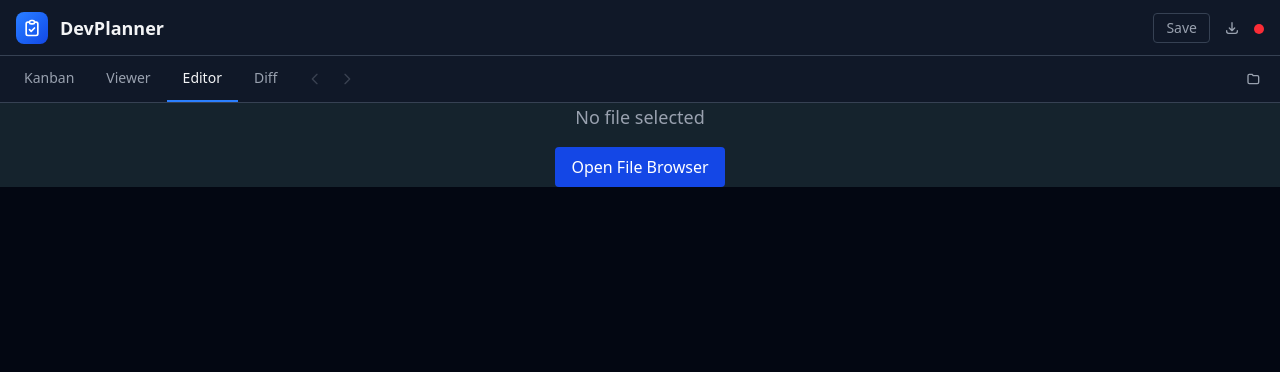
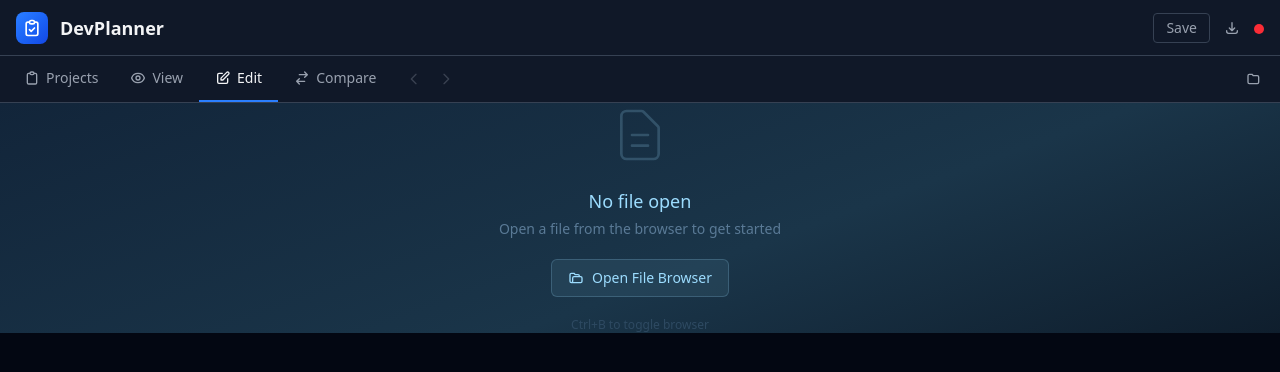
Before and after one commit to illogical/DevPlanner, a React (Vite) app in the folder frontend/: page /editor in a window 1280 px wide. Shown: the top 372 px of the page. Built offline with nearby package versions, Linux system fonts and the light colour scheme; no server answers.

Commit message:
feat: rename nav tabs with icons, VaultPad style makeover, update TASKS.md
Co-authored-by: illogical <1373409+illogical@users.noreply.github.com>

```diff
--- /dev/null
+++ b/frontend/src/components/doc/DocEmptyState.tsx
@@ -0,0 +1,68 @@
+interface DocEmptyStateProps {
+  onOpenFileBrowser: () => void;
+  label?: string;
+}
+
+function DocIcon() {
+  return (
+    <svg
+      className="w-16 h-16 opacity-20"
+      fill="none"
+      stroke="currentColor"
+      viewBox="0 0 24 24"
+      style={{ color: '#9cdcfe' }}
+    >
+      <path
+        strokeLinecap="round"
+        strokeLinejoin="round"
+        strokeWidth={1}
+        d="M9 12h6m-6 4h6m2 5H7a2 2 0 01-2-2V5a2 2 0 012-2h5.586a1 1 0 01.707.293l5.414 5.414a1 1 0 01.293.707V19a2 2 0 01-2 2z"
+      />
+    </svg>
+  );
+}
+
+function FolderOpenIcon() {
+  return (
+    <svg className="w-4 h-4" fill="none" stroke="currentColor" viewBox="0 0 24 24">
+      <path
+        strokeLinecap="round"
+        strokeLinejoin="round"
+        strokeWidth={2}
+        d="M5 19a2 2 0 01-2-2V7a2 2 0 012-2h4l2 2h4a2 2 0 012 2v1M5 19h14a2 2 0 002-2v-5a2 2 0 00-2-2H9a2 2 0 00-2 2v5a2 2 0 01-2 2z"
+      />
+    </svg>
+  );
+}
+
+export function DocEmptyState({ onOpenFileBrowser, label = 'No file open' }: DocEmptyStateProps) {
+  return (
+    <div
+      className="flex-1 flex flex-col items-center justify-center gap-5 select-none"
+      style={{ background: 'linear-gradient(160deg, #12253a 0%, #1A3549 60%, #0f1e2d 100%)' }}
+    >
+      <DocIcon />
+
+      <div className="text-center">
+        <p className="text-lg font-medium mb-1" style={{ color: '#9cdcfe' }}>
+          {label}
+        </p>
+        <p className="text-sm" style={{ color: '#5a7a96' }}>
+          Open a file from the browser to get started
+        </p>
+      </div>
+
+      <button
+        onClick={onOpenFileBrowser}
+        className="doc-empty-btn flex items-center gap-2 px-4 py-2 rounded-md text-sm font-medium transition-all"
+      >
+        <FolderOpenIcon />
+        Open File Browser
+      </button>
+
+      <p className="text-xs" style={{ color: '#2e4a62' }}>
+        Ctrl+B to toggle browser
+      </p>
+    </div>
+  );
+}
--- a/frontend/src/components/layout/AppNavBar.tsx
+++ b/frontend/src/components/layout/AppNavBar.tsx
@@ -2,15 +2,49 @@ import { NavLink, useLocation } from 'react-router-dom';
 import { useStore } from '../../store';
 import { cn } from '../../utils/cn';
 
+function ProjectsIcon() {
+  return (
+    <svg className="w-4 h-4" fill="none" stroke="currentColor" viewBox="0 0 24 24">
+      <path strokeLinecap="round" strokeLinejoin="round" strokeWidth={2}
+        d="M9 5H7a2 2 0 00-2 2v12a2 2 0 002 2h10a2 2 0 002-2V7a2 2 0 00-2-2h-2M9 5a2 2 0 002 2h2a2 2 0 002-2M9 5a2 2 0 012-2h2a2 2 0 012 2" />
+    </svg>
+  );
+}
+
+function ViewIcon() {
+  return (
+    <svg className="w-4 h-4" fill="none" stroke="currentColor" viewBox="0 0 24 24">
+      <path strokeLinecap="round" strokeLinejoin="round" strokeWidth={2}
+        d="M15 12a3 3 0 11-6 0 3 3 0 016 0z" />
+      <path strokeLinecap="round" strokeLinejoin="round" strokeWidth={2}
+        d="M2.458 12C3.732 7.943 7.523 5 12 5c4.478 0 8.268 2.943 9.542 7-1.274 4.057-5.064 7-9.542 7-4.477 0-8.268-2.943-9.542-7z" />
+    </svg>
+  );
+}
+
+function EditIcon() {
+  return (
+    <svg className="w-4 h-4" fill="none" stroke="currentColor" viewBox="0 0 24 24">
+      <path strokeLinecap="round" strokeLinejoin="round" strokeWidth={2}
+        d="M11 5H6a2 2 0 00-2 2v11a2 2 0 002 2h11a2 2 0 002-2v-5m-1.414-9.414a2 2 0 112.828 2.828L11.828 15H9v-2.828l8.586-8.586z" />
+    </svg>
+  );
+}
+
+function CompareIcon() {
+  return (
+    <svg className="w-4 h-4" fill="none" stroke="currentColor" viewBox="0 0 24 24">
+      <path strokeLinecap="round" strokeLinejoin="round" strokeWidth={2}
+        d="M8 7h12m0 0l-4-4m4 4l-4 4m0 6H4m0 0l4 4m-4-4l4-4" />
+    </svg>
+  );
+}
+
 function FolderIcon() {
   return (
     <svg className="w-4 h-4" fill="none" stroke="currentColor" viewBox="0 0 24 24">
-      <path
-        strokeLinecap="round"
-        strokeLinejoin="round"
-        strokeWidth={2}
-        d="M3 7a2 2 0 012-2h4l2 2h6a2 2 0 012 2v8a2 2 0 01-2 2H5a2 2 0 01-2-2V7z"
-      />
+      <path strokeLinecap="round" strokeLinejoin="round" strokeWidth={2}
+        d="M3 7a2 2 0 012-2h4l2 2h6a2 2 0 012 2v8a2 2 0 01-2 2H5a2 2 0 01-2-2V7z" />
     </svg>
   );
 }
@@ -31,18 +65,18 @@ function ArrowRightIcon() {
   );
 }
 
-interface NavTab { label: string; to: string; exact?: boolean; }
+interface NavTab { label: string; to: string; icon: React.ReactNode; exact?: boolean; }
 
 const NAV_TABS: NavTab[] = [
-  { label: 'Kanban', to: '/', exact: true },
-  { label: 'Viewer', to: '/viewer' },
-  { label: 'Editor', to: '/editor' },
-  { label: 'Diff', to: '/diff' },
+  { label: 'Projects', to: '/', icon: <ProjectsIcon />, exact: true },
+  { label: 'View', to: '/viewer', icon: <ViewIcon /> },
+  { label: 'Edit', to: '/editor', icon: <EditIcon /> },
+  { label: 'Compare', to: '/diff', icon: <CompareIcon /> },
 ];
 
 function tabClass(isActive: boolean) {
   return cn(
-    'px-4 py-3 text-sm font-medium transition-colors border-b-2',
+    'flex items-center gap-1.5 px-4 py-3 text-sm font-medium transition-colors border-b-2',
     isActive
       ? 'border-blue-500 text-gray-100'
       : 'border-transparent text-gray-400 hover:text-gray-200'
@@ -74,7 +108,7 @@ export function AppNavBar() {
     <nav className="bg-gray-900 border-b border-gray-700 flex items-center px-2">
       {/* Navigation tabs */}
       <div className="flex items-center">
-        {NAV_TABS.map(({ label, to, exact }) => {
+        {NAV_TABS.map(({ label, to, icon, exact }) => {
           let isActive: boolean;
           if (exact) {
             isActive = isKanban;
@@ -88,20 +122,23 @@ export function AppNavBar() {
               to={getTabTo(to)}
               className={tabClass(isActive)}
               end={exact}
+              aria-label={label}
             >
-              {label}
+              {icon}
+              <span>{label}</span>
             </NavLink>
           );
         })}
       </div>
 
-      {/* Doc view: back/forward + file browser */}
+      {/* Doc view: back/forward buttons */}
       {isDocView && (
         <div className="flex items-center gap-1 ml-2">
           <button
             onClick={goBack}
             disabled={docBackHistory.length === 0}
             title="Go back"
+            aria-label="Go back"
             className="p-1.5 rounded text-gray-400 hover:text-gray-200 disabled:opacity-30 disabled:cursor-not-allowed transition-colors"
           >
             <ArrowLeftIcon />
@@ -110,6 +147,7 @@ export function AppNavBar() {
             onClick={goForward}
             disabled={docForwardHistory.length === 0}
             title="Go forward"
+            aria-label="Go forward"
             className="p-1.5 rounded text-gray-400 hover:text-gray-200 disabled:opacity-30 disabled:cursor-not-allowed transition-colors"
           >
             <ArrowRightIcon />
@@ -120,12 +158,12 @@ export function AppNavBar() {
       {/* Spacer */}
       <div className="flex-1" />
 
-      {/* File browser toggle (always visible) */}
+      {/* File browser toggle */}
       <button
         onClick={toggleFileBrowser}
         title="Toggle file browser"
+        aria-label="Toggle file browser"
         className="p-1.5 m-1 rounded text-gray-400 hover:text-gray-200 hover:bg-gray-800 transition-colors"
-        aria-label="Toggle file browser"
       >
         <FolderIcon />
       </button>
--- a/frontend/src/index.css
+++ b/frontend/src/index.css
@@ -111,3 +111,142 @@ mark.search-mark {
   color: inherit;
   padding: 0 1px;
 }
+
+/* Doc Manager empty state button */
+.doc-empty-btn {
+  background: rgba(155, 220, 254, 0.08);
+  border: 1px solid rgba(155, 220, 254, 0.2);
+  color: #9cdcfe;
+}
+.doc-empty-btn:hover {
+  background: rgba(155, 220, 254, 0.16);
+  border-color: rgba(155, 220, 254, 0.35);
+}
+
+/* ─── Doc Manager: Markdown Preview (VaultPad palette) ──────────────────── */
+
+.prose-doc {
+  color: #d4d4d4;
+  line-height: 1.75;
+  font-size: 0.9375rem;
+}
+
+.prose-doc p {
+  margin-bottom: 0.9em;
+}
+
+.prose-doc h1,
+.prose-doc h2,
+.prose-doc h3,
+.prose-doc h4 {
+  font-weight: 600;
+  margin-top: 1.4em;
+  margin-bottom: 0.5em;
+  line-height: 1.3;
+}
+
+.prose-doc h1 { font-size: 1.75em; }
+.prose-doc h2 {
+  font-size: 1.35em;
+  padding-bottom: 0.25em;
+  border-bottom: 1px solid rgba(255,255,255,0.07);
+}
+.prose-doc h3 { font-size: 1.1em; }
+
+.prose-doc ul {
+  list-style: disc;
+  padding-left: 1.6em;
+  margin-bottom: 0.9em;
+}
+
+.prose-doc ol {
+  list-style: decimal;
+  padding-left: 1.6em;
+  margin-bottom: 0.9em;
+}
+
+.prose-doc li {
+  margin-bottom: 0.25em;
+}
+
+.prose-doc li > ul,
+.prose-doc li > ol {
+  margin-bottom: 0;
+  margin-top: 0.25em;
+}
+
+.prose-doc a {
+  color: #4fc1ff;
+  text-decoration: underline;
+  text-underline-offset: 2px;
+}
+.prose-doc a:hover { color: #7dd3fc; }
+
+.prose-doc strong {
+  color: #e2e8f0;
+  font-weight: 600;
+}
+.prose-doc em { font-style: italic; }
+
+.prose-doc code:not(pre code) {
+  background: rgba(0, 0, 0, 0.35);
+  border: 1px solid rgba(255,255,255,0.07);
+  padding: 0.1em 0.35em;
+  border-radius: 4px;
+  font-family: 'Fira Code', 'Cascadia Code', Consolas, monospace;
+  font-size: 0.875em;
+  color: #ce9178;
+}
+
+.prose-doc blockquote {
+  border-left: 3px solid #416e47;
+  padding-left: 1em;
+  color: #9ca3af;
+  font-style: italic;
+  margin: 1em 0;
+}
+
+.prose-doc hr {
+  border: none;
+  border-top: 1px solid rgba(255,255,255,0.08);
+  margin: 1.5em 0;
+}
+
+.prose-doc table {
+  width: 100%;
+  border-collapse: collapse;
+  margin-bottom: 1em;
+  font-size: 0.9em;
+}
+.prose-doc th {
+  text-align: left;
+  padding: 0.5em 0.75em;
+  border-bottom: 2px solid rgba(255,255,255,0.12);
+  color: #9cdcfe;
+  font-weight: 600;
+}
+.prose-doc td {
+  padding: 0.4em 0.75em;
+  border-bottom: 1px solid rgba(255,255,255,0.05);
+}
+.prose-doc tr:last-child td { border-bottom: none; }
+
+/* Code blocks */
+.hljs-pre {
+  background: #0d1117;
+  border: 1px solid rgba(255,255,255,0.09);
+  border-radius: 6px;
+  padding: 1em 1.1em;
+  margin-bottom: 1em;
+  overflow-x: auto;
+  font-size: 0.875em;
+  line-height: 1.6;
+}
+.hljs-pre code {
+  font-family: 'Fira Code', 'Cascadia Code', Consolas, 'Courier New', monospace;
+  background: none;
+  border: none;
+  padding: 0;
+  color: inherit;
+  font-size: inherit;
+}
--- a/frontend/src/pages/EditorPage.tsx
+++ b/frontend/src/pages/EditorPage.tsx
@@ -2,6 +2,7 @@ import { useEffect } from 'react';
 import { useSearchParams } from 'react-router-dom';
 import { useStore } from '../store';
 import { EditorLayout } from '../components/doc/EditorLayout';
+import { DocEmptyState } from '../components/doc/DocEmptyState';
 
 export function EditorPage() {
   const [searchParams] = useSearchParams();
@@ -55,17 +56,7 @@ export function EditorPage() {
   }, [filePath, gitRefreshInterval]); // eslint-disable-line react-hooks/exhaustive-deps
 
   if (!filePath) {
-    return (
-      <div className="flex-1 flex flex-col items-center justify-center bg-[#15232D] text-gray-400">
-        <p className="mb-4 text-lg">No file selected</p>
-        <button
-          onClick={openFileBrowser}
-          className="px-4 py-2 bg-blue-700 hover:bg-blue-600 text-white rounded transition-colors"
-        >
-          Open File Browser
-        </button>
-      </div>
-    );
+    return <DocEmptyState onOpenFileBrowser={openFileBrowser} label="No file open" />;
   }
 
   return (
--- a/frontend/src/pages/ViewerPage.tsx
+++ b/frontend/src/pages/ViewerPage.tsx
@@ -2,6 +2,7 @@ import { useEffect } from 'react';
 import { useSearchParams, useNavigate } from 'react-router-dom';
 import { useStore } from '../store';
 import { MarkdownPreview } from '../components/doc/MarkdownPreview';
+import { DocEmptyState } from '../components/doc/DocEmptyState';
 
 export function ViewerPage() {
   const [searchParams] = useSearchParams();
@@ -41,17 +42,7 @@ export function ViewerPage() {
   }, [filePath, gitRefreshInterval]); // eslint-disable-line react-hooks/exhaustive-deps
 
   if (!filePath) {
-    return (
-      <div className="flex-1 flex flex-col items-center justify-center bg-[#1A3549] text-gray-400">
-        <p className="mb-4 text-lg">No file selected</p>
-        <button
-          onClick={openFileBrowser}
-          className="px-4 py-2 bg-blue-700 hover:bg-blue-600 text-white rounded transition-colors"
-        >
-          Open File Browser
-        </button>
-      </div>
-    );
+    return <DocEmptyState onOpenFileBrowser={openFileBrowser} label="No file open" />;
   }
 
   return (
@@ -76,8 +67,17 @@ export function ViewerPage() {
           <div className="absolute top-4 right-4 z-10">
             <button
               onClick={() => navigate(`/editor?path=${encodeURIComponent(filePath)}`)}
-              className="px-3 py-1 text-sm bg-gray-800 hover:bg-gray-700 border border-gray-700 rounded text-gray-300 transition-colors"
+              className="flex items-center gap-1.5 px-3 py-1.5 text-sm rounded-md transition-all"
+              style={{
+                background: 'rgba(155, 220, 254, 0.08)',
+                border: '1px solid rgba(155, 220, 254, 0.2)',
+                color: '#9cdcfe',
+              }}
             >
+              <svg className="w-3.5 h-3.5" fill="none" stroke="currentColor" viewBox="0 0 24 24">
+                <path strokeLinecap="round" strokeLinejoin="round" strokeWidth={2}
+                  d="M11 5H6a2 2 0 00-2 2v11a2 2 0 002 2h11a2 2 0 002-2v-5m-1.414-9.414a2 2 0 112.828 2.828L11.828 15H9v-2.828l8.586-8.586z" />
+              </svg>
               Edit
             </button>
           </div>
```
Also changed, not shown: frontend/src/components/doc/FrontmatterDisplay.tsx (+15 -4 lines), frontend/src/components/doc/MarkdownPreview.tsx (+6 -1 lines), 2 other files (tests, documents, lock files or other folders).
